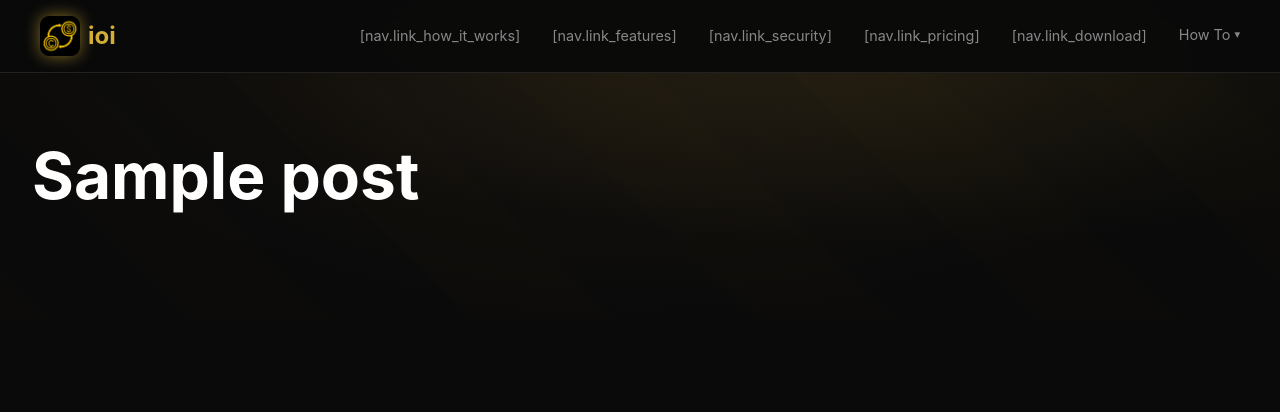
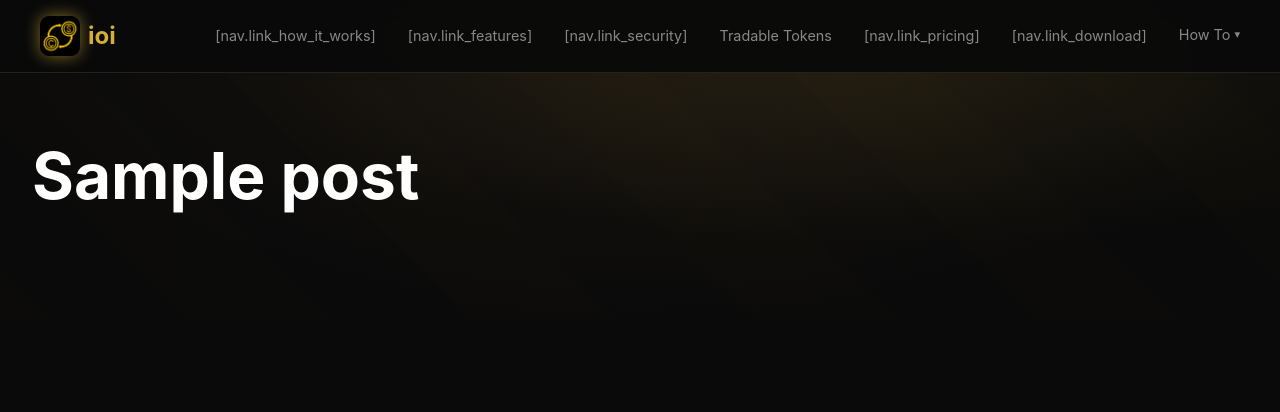
Before and after one commit to andrei-munte/ioi-app, a WordPress theme: template page.php in a window 1280 px wide. Shown: the top 412 px of the page. Run offline with PHP 8.4 and a stand-in for WordPress, Linux system fonts and the light colour scheme; the site name, menu and one post (Sample post) are stand-ins, and other content is empty; some libraries are stand-ins or nearby versions.

Commit message:
Update header.php

```diff
--- a/header.php
+++ b/header.php
@@ -181,6 +181,7 @@ $section_base = $is_front_page ? '' : home_url('/');
             <li><a href="<?php echo esc_url($section_base); ?>#how-it-works"><?php ioi_e('nav', 'link_how_it_works'); ?></a></li>
             <li><a href="<?php echo esc_url($section_base); ?>#features"><?php ioi_e('nav', 'link_features'); ?></a></li>
             <li><a href="<?php echo esc_url($section_base); ?>#security"><?php ioi_e('nav', 'link_security'); ?></a></li>
+            <li><a href="<?php echo home_url('/tradable-tokens/'); ?>">Tradable Tokens</a></li>
             <li><a href="<?php echo esc_url($section_base); ?>#pricing"><?php ioi_e('nav', 'link_pricing'); ?></a></li>
             <li><a href="<?php echo esc_url($section_base); ?>#download"><?php ioi_e('nav', 'link_download'); ?></a></li>
             <li class="has-dropdown">
```
